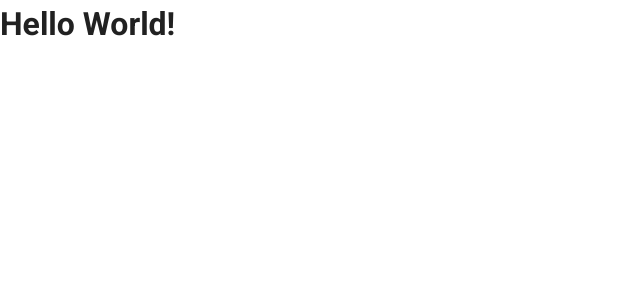
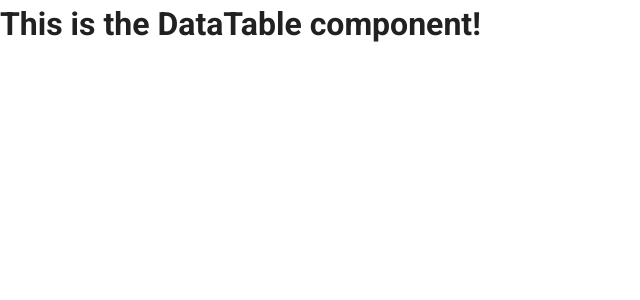
Before and after one commit to trananh-khoa/m3app, a Vue app: page / in a window 1280 px wide. Shown: the top 300 px of the page, without its empty margins (0-640 px from the left). Built offline with nearby package versions, Linux system fonts and the light colour scheme.

Commit message:
Added initial date utils

```diff
--- a/src/App.vue
+++ b/src/App.vue
@@ -1,15 +1,18 @@
 <template>
   <v-app>
     <v-content>
-      <h1>Hello World!</h1>
+      <DataTable/>
     </v-content>
   </v-app>
 </template>
 
 <script>
+import DataTable from '@/components/DataTable.vue';
+
 export default {
   name: 'App',
   components: {
+    DataTable,
   },
   data: () => ({
   }),
--- /dev/null
+++ b/src/components/DataTable.vue
@@ -0,0 +1,13 @@
+<template>
+  <h1>This is the DataTable component!</h1>
+</template>
+
+<script>
+export default {
+  name: 'datatable',
+};
+</script>
+
+<style>
+
+</style>
```
Also changed, not shown: src/utils/date_utils.js (added, +22 -0 lines), 1 other file (tests, documents, lock files or other folders).
